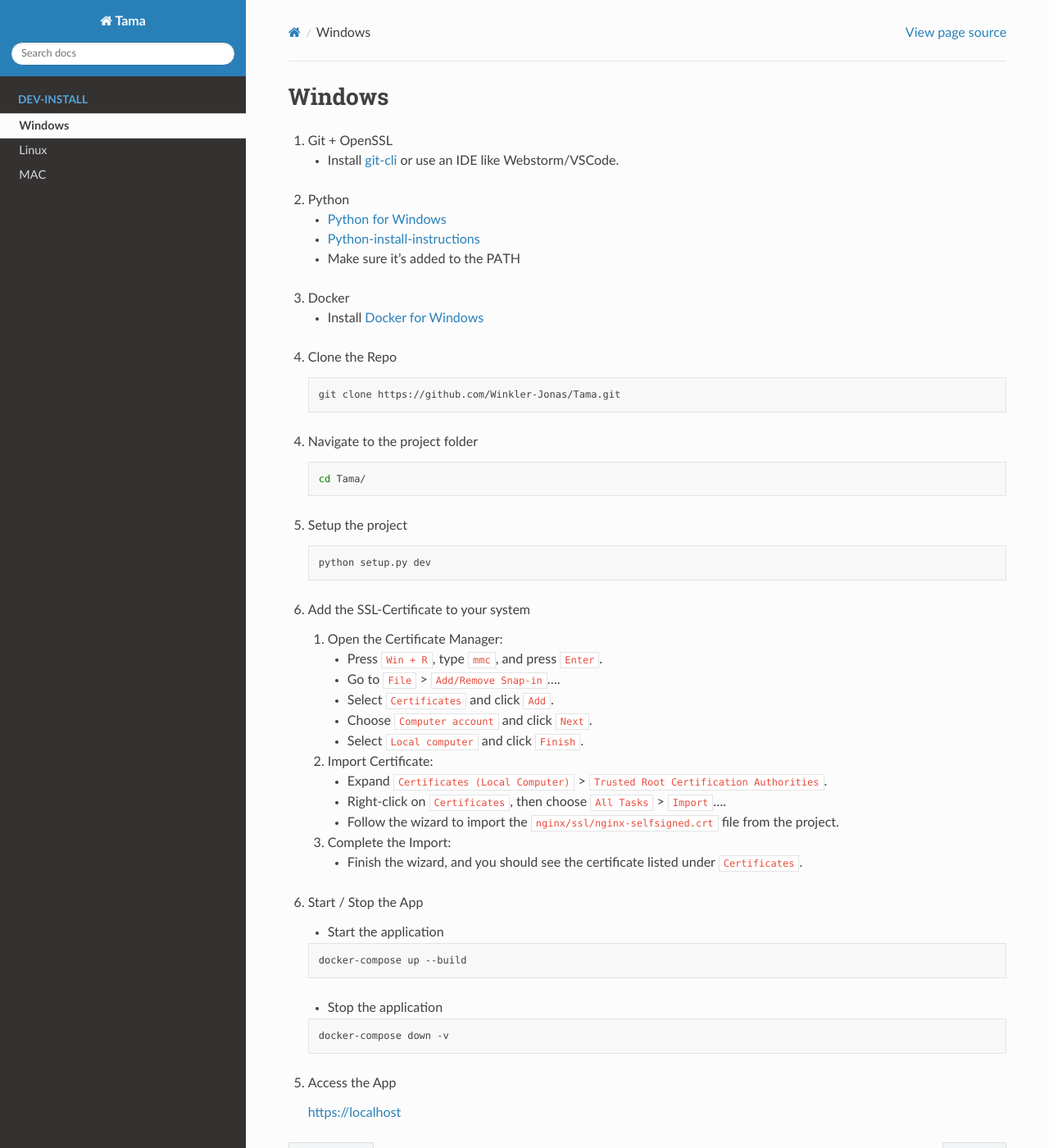
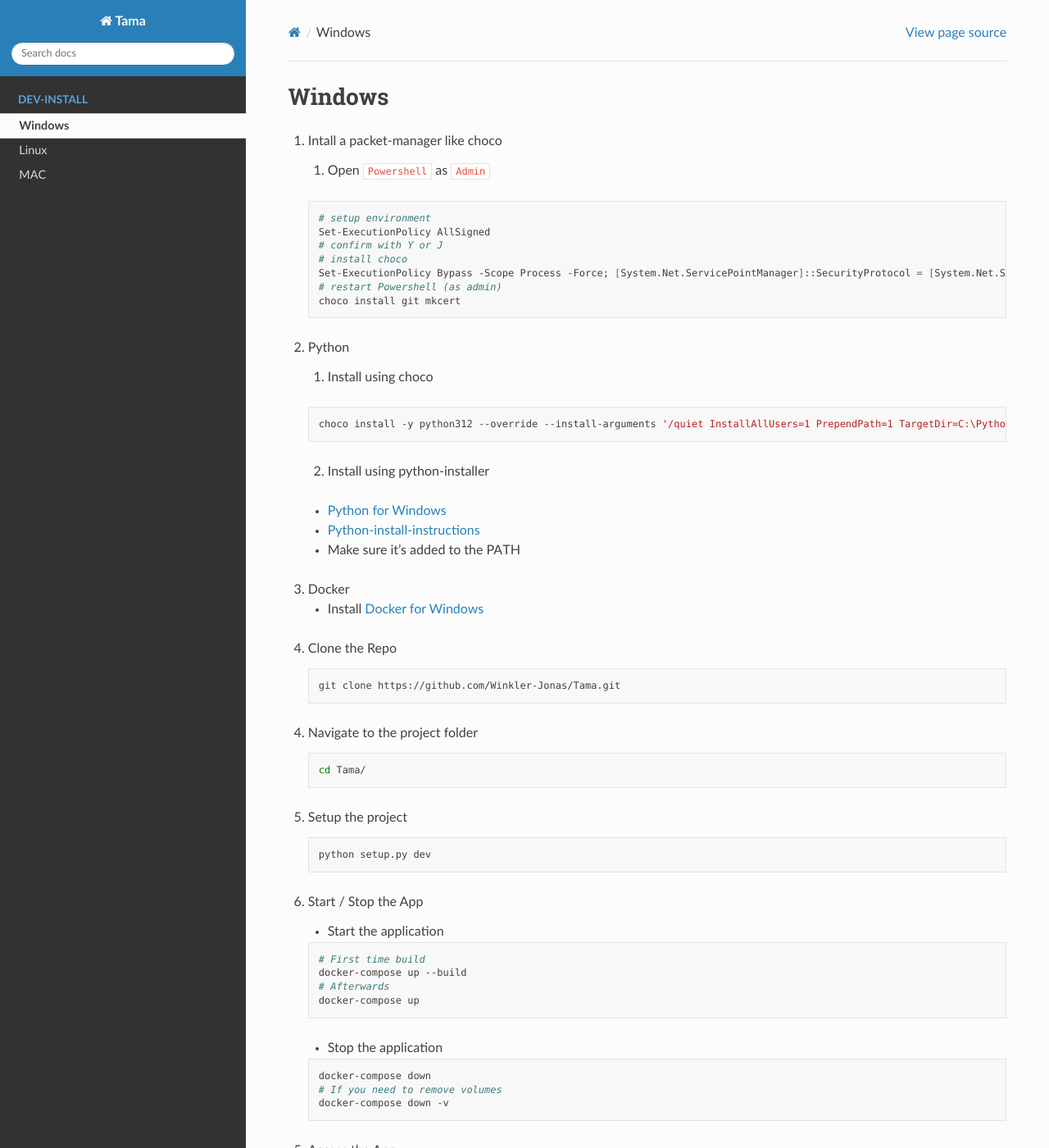
Before and after one commit to Winkler-Jonas/Tama, a Sphinx documentation site: the page built from docs/source/install/windows.rst, in a window 1280 px wide and 1400 px high. Shown: the whole window at 82% size. Built offline with Sphinx 7.4.7 and the Read the Docs theme 2.0.0, drawn with Linux system fonts in a browser that asks for light colours; some of the changed text lies outside the part shown.

Commit message:
changed docs for mkcert

```diff
--- a/docs/source/install/windows.rst
+++ b/docs/source/install/windows.rst
@@ -1,13 +1,29 @@
 Windows
 -------
 
-1. Git + OpenSSL
+1. Intall a packet-manager like choco
 
-   - Install `git-cli`_ or use an IDE like Webstorm/VSCode.
+   1. Open ``Powershell`` as ``Admin``
 
-.. _git-cli: https://git-scm.com/download/win
+   .. code-block:: sh
+
+      # setup environment
+      Set-ExecutionPolicy AllSigned
+      # confirm with Y or J
+      # install choco
+      Set-ExecutionPolicy Bypass -Scope Process -Force; [System.Net.ServicePointManager]::SecurityProtocol = [System.Net.ServicePointManager]::SecurityProtocol -bor 3072; iex ((New-Object System.Net.WebClient).DownloadString('https://community.chocolatey.org/install.ps1'))
+      # restart Powershell (as admin)
+      choco install git mkcert
 
 2. Python
+
+   1. Install using choco
+
+   .. code-block:: sh
+
+      choco install -y python312 --override --install-arguments '/quiet InstallAllUsers=1 PrependPath=1 TargetDir=C:\Python3'
+
+   2. Install using python-installer
 
    - `Python for Windows`_
 
@@ -43,41 +59,30 @@ Windows
 
       python setup.py dev
 
-6. Add the SSL-Certificate to your system
-
-   1. Open the Certificate Manager:
-
-      - Press ``Win + R``, type ``mmc``, and press ``Enter``.
-      - Go to ``File`` > ``Add/Remove Snap-in``....
-      - Select ``Certificates`` and click ``Add``.
-      - Choose ``Computer account`` and click ``Next``.
-      - Select ``Local computer`` and click ``Finish``.
-
-   2. Import Certificate:
-
-      - Expand ``Certificates (Local Computer)`` > ``Trusted Root Certification Authorities``.
-      - Right-click on ``Certificates``, then choose ``All Tasks`` > ``Import``....
-      - Follow the wizard to import the ``nginx/ssl/nginx-selfsigned.crt`` file from the project.
-
-   3. Complete the Import:
-
-      - Finish the wizard, and you should see the certificate listed under ``Certificates``.
-
-
 6. Start / Stop the App
 
    - Start the application
 
    .. code-block:: sh
 
+      # First time build
       docker-compose up --build
+      # Afterwards
+      docker-compose up
 
    - Stop the application
 
    .. code-block:: sh
 
+      docker-compose down
+      # If you need to remove volumes
       docker-compose down -v
 
 5. Access the App
 
    https://localhost
+
+6. To test the App / PWA on your mobile
+
+   1. Copy the ``rootCA.pem`` to your phone
+   2. Install the certificate.
```
Also changed, not shown: docs/source/install/linux.rst (+25 -13 lines), docs/source/install/mac.rst (+13 -20 lines), docs/source/install/android_ios.rst (added).
